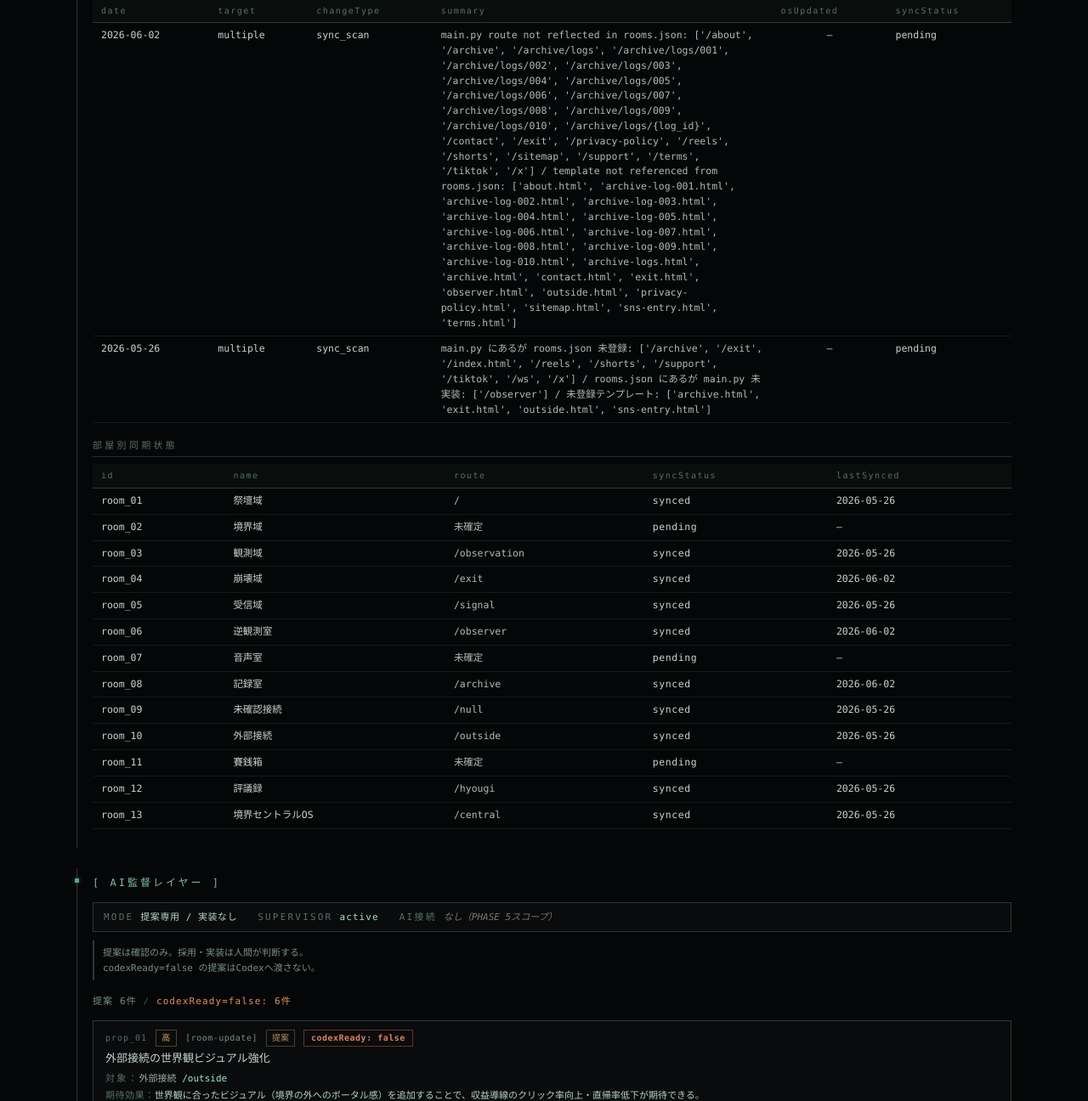
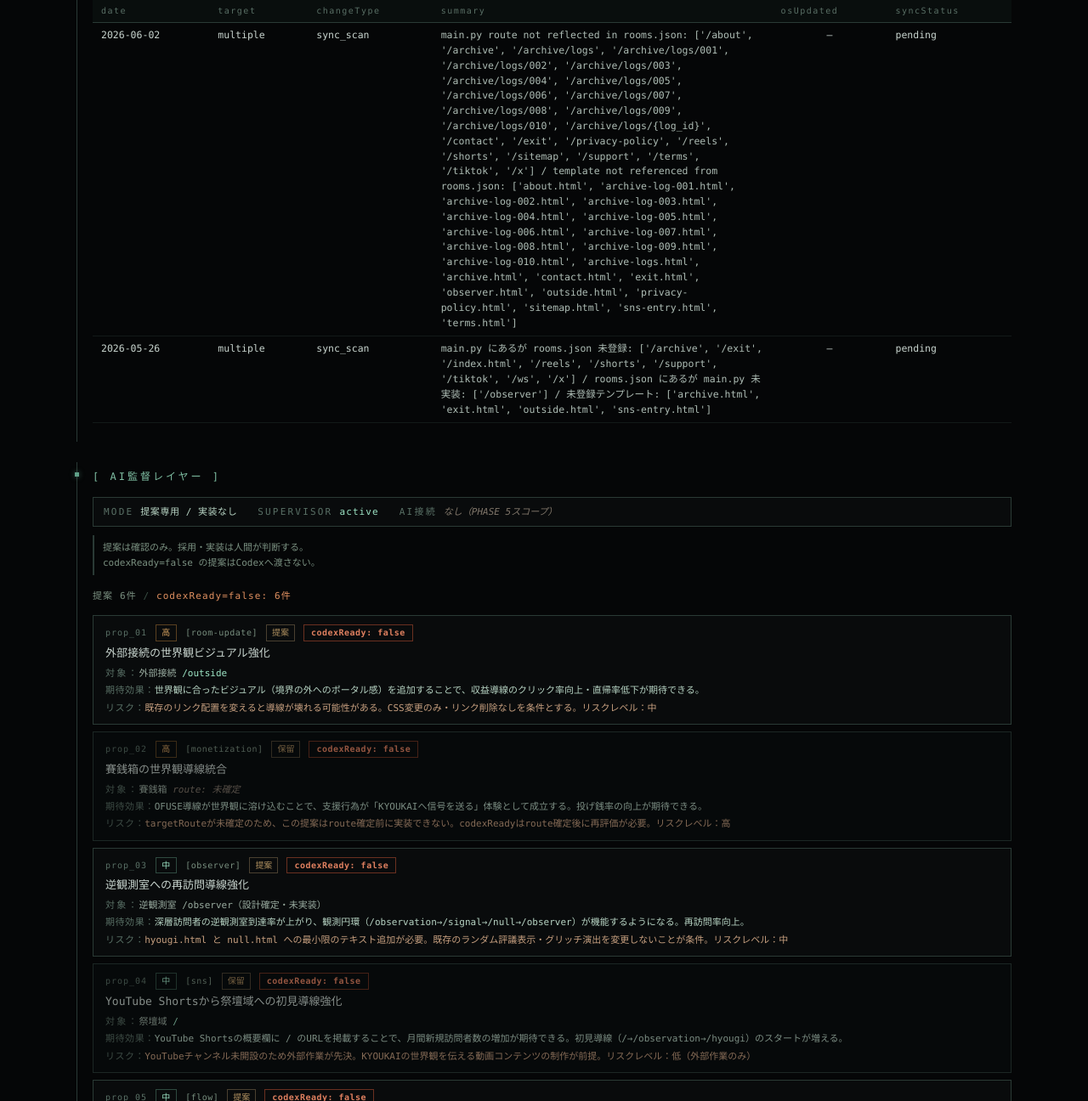
Before and after one commit to kaidoki-lab/kyoukai, a FastAPI app: page /central in a window 1280 px wide. Shown: the part 5204-6500 px from the top of the page at 85% size. Run offline with FastAPI, Linux system fonts and the light colour scheme.

Commit message:
Remove rooms sync table from Central OS
Manual upkeep of syncStatus per room was too costly.
Removed the 部屋別同期状態 table (HTML + JS render code).

Co-Authored-By: Claude Sonnet 4.6 <noreply@anthropic.com>

```diff
--- a/templates/central.html
+++ b/templates/central.html
@@ -372,21 +372,6 @@
         </table>
       </div>
 
-      <h3 class="cos-subsection-title">部屋別同期状態</h3>
-      <div class="cos-rooms-table-wrap">
-        <table class="cos-table cos-watch-sync-table">
-          <thead>
-            <tr>
-              <th>id</th>
-              <th>name</th>
-              <th>route</th>
-              <th>syncStatus</th>
-              <th>lastSynced</th>
-            </tr>
-          </thead>
-          <tbody id="cos-watch-sync-body"></tbody>
-        </table>
-      </div>
     </section>
 
     <!-- AI SUPERVISOR -->
@@ -1044,31 +1029,6 @@
           }
         }
 
-        // 部屋別同期状態 table (PHASE 8-7)
-        var syncBody = document.getElementById("cos-watch-sync-body");
-        if (syncBody) {
-          syncBody.innerHTML = "";
-          var rooms = (roomsData && roomsData.items) || [];
-          if (rooms.length === 0) {
-            var emptyTr2 = document.createElement("tr");
-            emptyTr2.appendChild(el("td", { text: "(部屋データなし)", colspan: "5" }));
-            syncBody.appendChild(emptyTr2);
-          } else {
-            rooms.forEach(function(room) {
-              var tr = document.createElement("tr");
-              tr.appendChild(el("td", { text: safeText(room.id) }));
-              tr.appendChild(el("td", { text: safeText(room.name) }));
-              tr.appendChild(el("td", { text: safeText(room.route) }));
-              var ssTd = document.createElement("td");
-              var ss = room.syncStatus || "未設定";
-              ssTd.textContent = ss;
-              ssTd.className = "cos-watch-sync-" + ss;
-              tr.appendChild(ssTd);
-              tr.appendChild(el("td", { text: safeText(room.lastSynced || "—") }));
-              syncBody.appendChild(tr);
-            });
-          }
-        }
       }
 
       function renderAll(result) {
```
